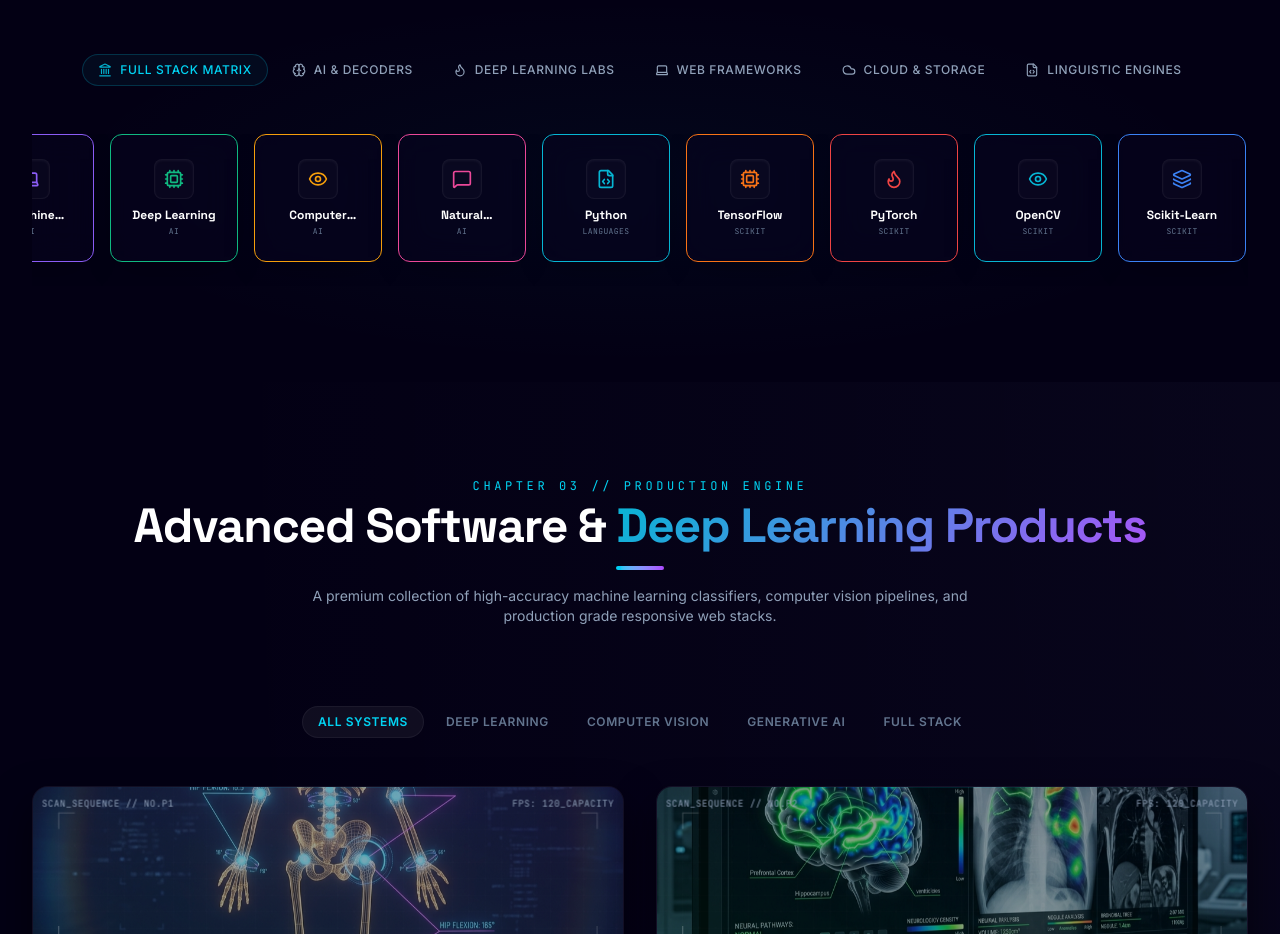
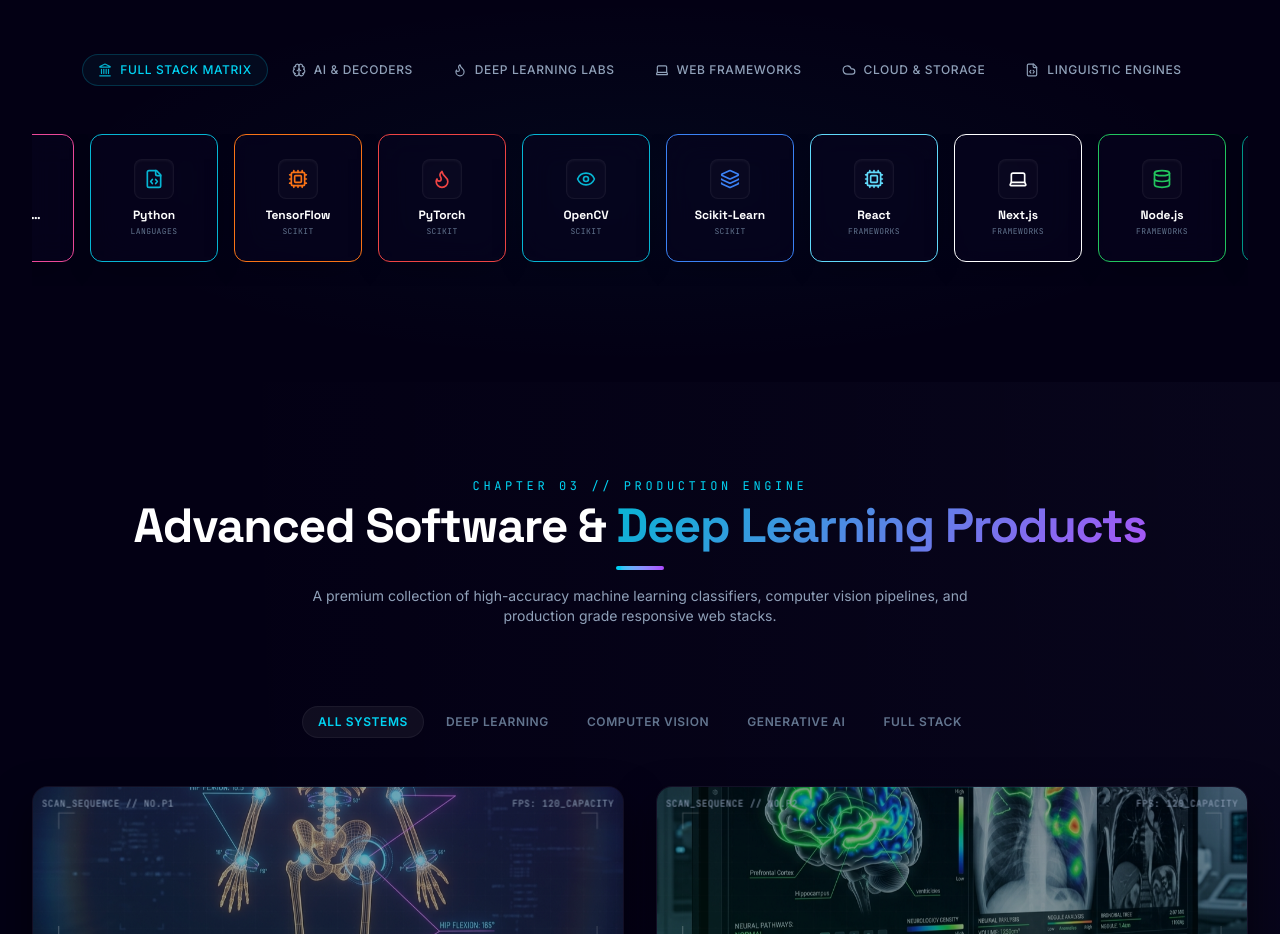
Before and after one commit to waqarhaidertufian/waqar-haider-portfolio, a React (Vite) app: page / in a window 1280 px wide. Shown: the part 2500-3434 px from the top of the page. Built offline with nearby package versions, Linux system fonts and the light colour scheme.

Commit message:
Increased scroll distance to -3000px to ensure all 20 cards in Full Stack Matrix scroll through before loop

```diff
--- a/src/components/TechStack.tsx
+++ b/src/components/TechStack.tsx
@@ -99,7 +99,7 @@ export default function TechStack() {
         >
           <motion.div
             className="flex gap-4"
-            animate={{ x: [0, -1000] }}
+            animate={{ x: [0, -3000] }}
             transition={{
               duration: 20,
               repeat: Infinity,
```
